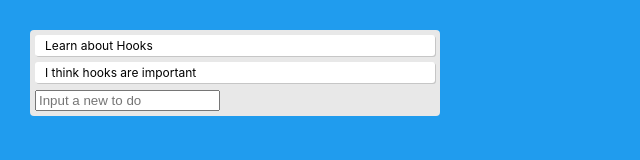
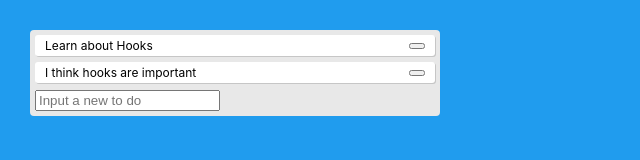
Before and after one commit to mwanjajoel/react-hooks, a React (Create React App) app: page / in a window 1280 px wide. Shown: the top 160 px of the page, without its empty margins (0-640 px from the left). Built offline with nearby package versions, Linux system fonts and the light colour scheme.

Commit message:
updated todo styling with line through

```diff
--- a/src/components/Todo.js
+++ b/src/components/Todo.js
@@ -5,6 +5,7 @@ function Todo(props) {
     return(
         <div className="todo">
             {props.todo.text}
+            <button type="checkbox" style={{ textDecoration: props.todo.isCompleted ? 'line-through': ''}}></button>
         </div>
 
     )
```
Also changed, not shown: 1 other file (tests, documents, lock files or other folders).
